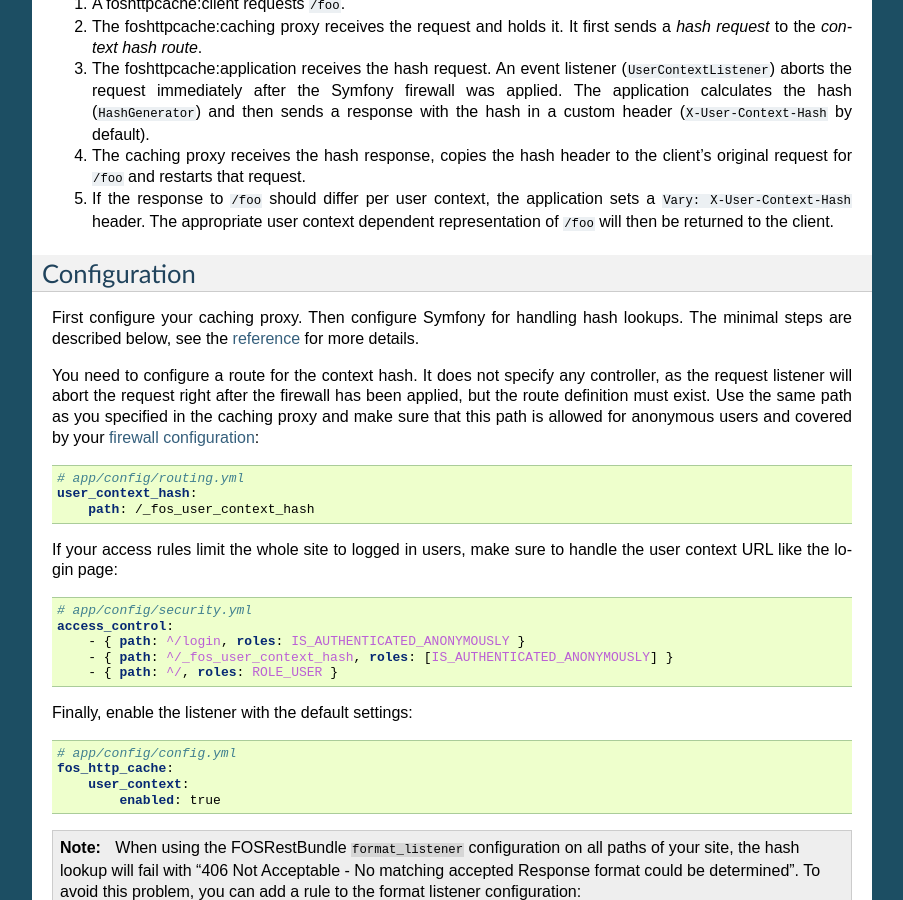
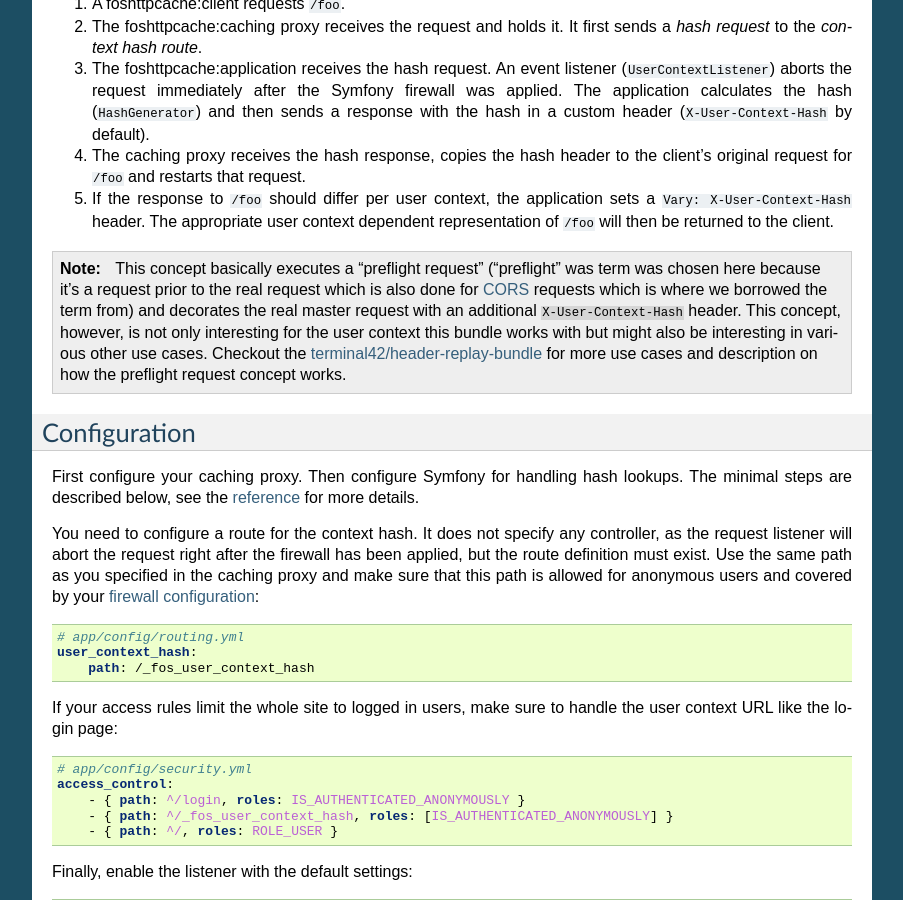
Before and after one commit to FriendsOfSymfony/FOSHttpCacheBundle, a Sphinx documentation site: the page built from Resources/doc/features/user-context.rst, in a window 1280 px wide and 900 px high, scrolled down 438 px. Shown: the whole window, without its empty margins (198-1101 px from the left). Built offline with Sphinx 7.4.7, drawn with Linux system fonts in a browser that asks for light colours.

Commit message:
Added a note about the replay-headers-bundle

```diff
--- a/Resources/doc/features/user-context.rst
+++ b/Resources/doc/features/user-context.rst
@@ -36,6 +36,16 @@
 5. If the response to ``/foo`` should differ per user context, the application
    sets a ``Vary: X-User-Context-Hash`` header. The appropriate user context
    dependent representation of ``/foo`` will then be returned to the client.
+
+.. note::
+
+    This concept basically executes a "preflight request" ("preflight" was term
+    was chosen here because it's a request prior to the real request which is
+    also done for `CORS <https://developer.mozilla.org/en-US/docs/Web/HTTP/Access_control_CORS>`_ requests which is where we borrowed the term from) and decorates the real master request with an additional ``X-User-Context-Hash`` header.
+    This concept, however, is not only interesting for the user context this
+    bundle works with but might also be interesting in various other use cases.
+    Checkout the `terminal42/header-replay-bundle <https://github.com/terminal42/header-replay-bundle>`_ for more
+    use cases and description on how the preflight request concept works.
 
 Configuration
 -------------
```
